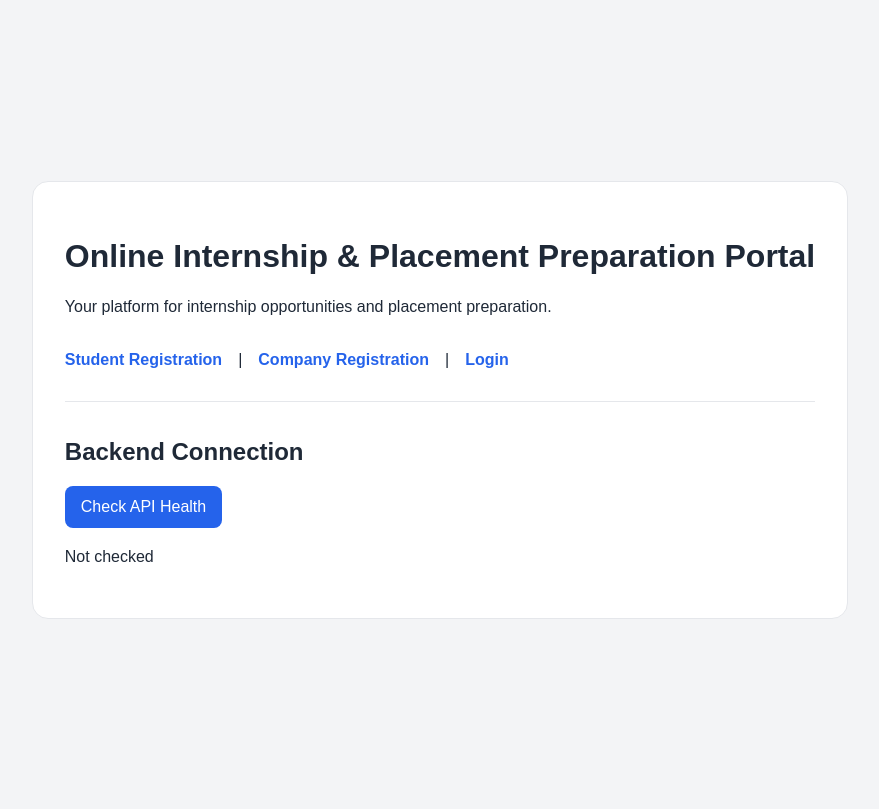
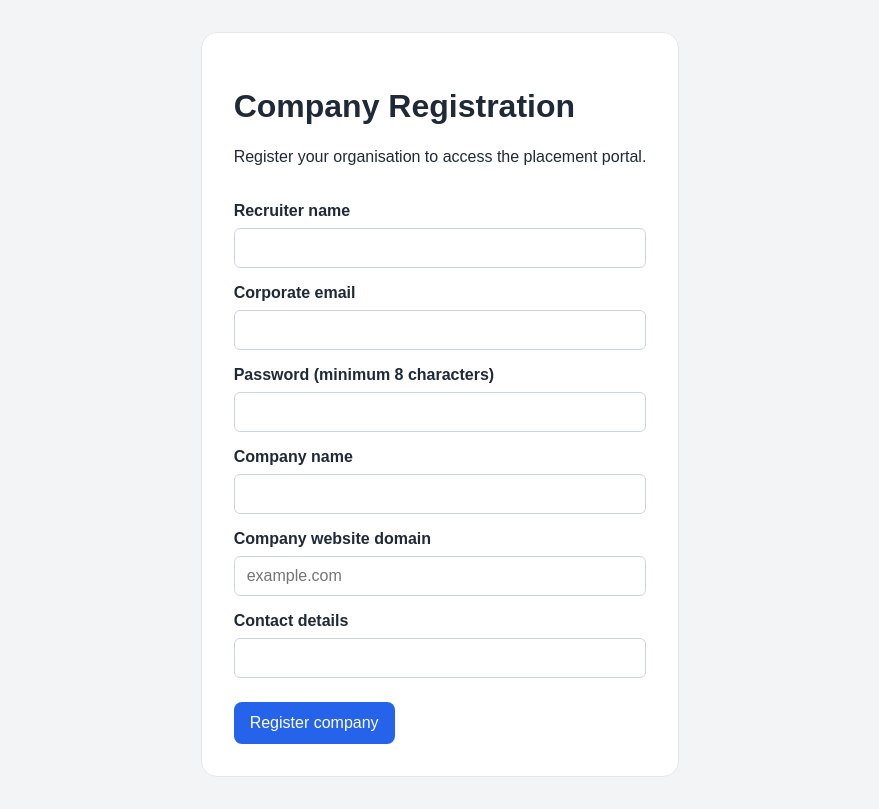
Before and after one commit to Deepikachettiar/Online-Internship-Placement-Preparation-Portal, a React (Vite) app in the folder client/: page /company-register in a window 1280 px wide. Shown: the whole page, without its empty margins (200-1079 px from the left). Built offline with nearby package versions, Linux system fonts and the light colour scheme.

Commit message:
Add company registration with pending approval

```diff
--- a/client/src/App.css
+++ b/client/src/App.css
@@ -58,3 +58,63 @@ button:hover {
 p {
   line-height: 1.6;
 }
+
+/* Company registration form */
+.company-registration-form {
+  display: flex;
+  flex-direction: column;
+  gap: 8px;
+  max-width: 520px;
+  margin-top: 24px;
+}
+
+.company-registration-form label {
+  display: block;
+  margin-top: 8px;
+  font-weight: 600;
+}
+
+.company-registration-form input {
+  box-sizing: border-box;
+  width: 100%;
+  padding: 10px 12px;
+  border: 1px solid #cbd5e1;
+  border-radius: 6px;
+  background: #ffffff;
+  color: #1f2937;
+  font: inherit;
+}
+
+.company-registration-form input:focus {
+  outline: 2px solid #2563eb;
+  outline-offset: 1px;
+}
+
+.company-registration-form button {
+  align-self: flex-start;
+  margin-top: 16px;
+}
+
+.registration-success {
+  margin-top: 20px;
+  color: #166534;
+}
+
+.registration-error {
+  margin-top: 20px;
+  color: #b91c1c;
+}
+
+@media (max-width: 600px) {
+  #root {
+    padding: 1rem;
+  }
+
+  main {
+    padding: 1.25rem;
+  }
+
+  .company-registration-form {
+    max-width: 100%;
+  }
+}
--- a/client/src/App.jsx
+++ b/client/src/App.jsx
@@ -1,12 +1,13 @@
 
 import { useState } from "react";
-import { Link } from "react-router-dom";
+import { BrowserRouter, Link, Routes, Route } from "react-router-dom";
 import axios from "axios";
 import LogoutButton from "./components/LogoutButton";
 import { getToken } from "./utils/auth";
+import CompanyRegistration from "./pages/CompanyRegistration";
 import "./App.css";
 
-function App() {
+function Home() {
   const [apiStatus, setApiStatus] = useState("Not checked");
   const [loggedIn, setLoggedIn] = useState(Boolean(getToken()));
 
@@ -23,7 +24,7 @@ function App() {
 
   return (
     <main>
-      <h1>Online Internship & Placement Preparation Portal</h1>
+      <h1>Online Internship &amp; Placement Preparation Portal</h1>
       <p>
         Your platform for internship opportunities and placement preparation.
       </p>
@@ -51,4 +52,16 @@ function App() {
   );
 }
 
+function App() {
+  return (
+    <Routes>
+      <Route path="/" element={<Home />} />
+      <Route
+        path="/company-register"
+        element={<CompanyRegistration />}
+      />
+    </Routes>
+  );
+}
+
 export default App;
--- /dev/null
+++ b/client/src/pages/CompanyRegistration.jsx
@@ -0,0 +1,156 @@
+import { useState } from "react";
+
+export default function CompanyRegistration() {
+  const [form, setForm] = useState({
+    name: "",
+    email: "",
+    password: "",
+    companyName: "",
+    websiteDomain: "",
+    contactDetails: "",
+  });
+
+  const [loading, setLoading] = useState(false);
+  const [message, setMessage] = useState("");
+  const [error, setError] = useState("");
+
+  function handleChange(event) {
+    setForm({ ...form, [event.target.name]: event.target.value });
+  }
+
+  async function handleSubmit(event) {
+    event.preventDefault();
+    setMessage("");
+    setError("");
+    setLoading(true);
+
+    try {
+      const response = await fetch(
+        `${import.meta.env.VITE_API_URL}/api/auth/register/company`,
+        {
+          method: "POST",
+          headers: { "Content-Type": "application/json" },
+          body: JSON.stringify(form),
+        }
+      );
+
+      const data = await response.json();
+
+      if (!response.ok) {
+        throw new Error(data.message || "Company registration failed.");
+      }
+
+      setMessage(
+        data.message || "Registration successful. Pending approval."
+      );
+
+      setForm({
+        name: "",
+        email: "",
+        password: "",
+        companyName: "",
+        websiteDomain: "",
+        contactDetails: "",
+      });
+    } catch (err) {
+      setError(err.message || "Unable to register company.");
+    } finally {
+      setLoading(false);
+    }
+  }
+
+  return (
+    <main className="company-registration">
+      <h1>Company Registration</h1>
+      <p>Register your organisation to access the placement portal.</p>
+
+      <form
+        className="company-registration-form"
+        onSubmit={handleSubmit}
+      >
+        <label htmlFor="name">Recruiter name</label>
+        <input
+          id="name"
+          name="name"
+          autoComplete="name"
+          value={form.name}
+          onChange={handleChange}
+          required
+        />
+
+        <label htmlFor="email">Corporate email</label>
+        <input
+          id="email"
+          name="email"
+          type="email"
+          autoComplete="email"
+          value={form.email}
+          onChange={handleChange}
+          required
+        />
+
+        <label htmlFor="password">
+          Password (minimum 8 characters)
+        </label>
+        <input
+          id="password"
+          name="password"
+          type="password"
+          autoComplete="new-password"
+          minLength={8}
+          value={form.password}
+          onChange={handleChange}
+          required
+        />
+
+        <label htmlFor="companyName">Company name</label>
+        <input
+          id="companyName"
+          name="companyName"
+          autoComplete="organization"
+          value={form.companyName}
+          onChange={handleChange}
+          required
+        />
+
+        <label htmlFor="websiteDomain">
+          Company website domain
+        </label>
+        <input
+          id="websiteDomain"
+          name="websiteDomain"
+          type="text"
+          placeholder="example.com"
+          value={form.websiteDomain}
+          onChange={handleChange}
+          required
+        />
+
+        <label htmlFor="contactDetails">Contact details</label>
+        <input
+          id="contactDetails"
+          name="contactDetails"
+          value={form.contactDetails}
+          onChange={handleChange}
+          required
+        />
+
+        <button type="submit" disabled={loading}>
+          {loading ? "Registering..." : "Register company"}
+        </button>
+      </form>
+
+      {message && (
+        <p className="registration-success" role="status">
+          {message}
+        </p>
+      )}
+
+      {error && (
+        <p className="registration-error" role="alert">
+          {error}
+        </p>
+      )}
+    </main>
+  );
+}
```
Also changed, not shown: 2 other files (tests, documents, lock files or other folders).
